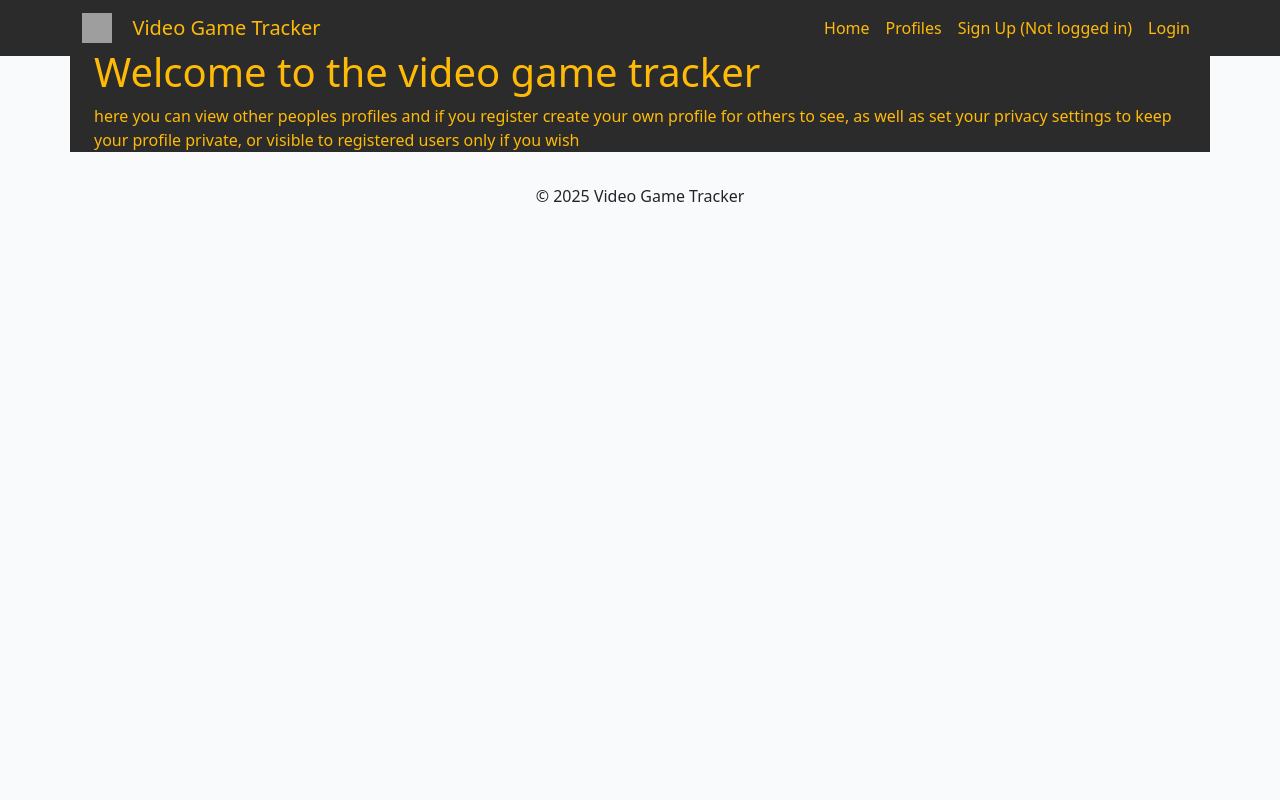
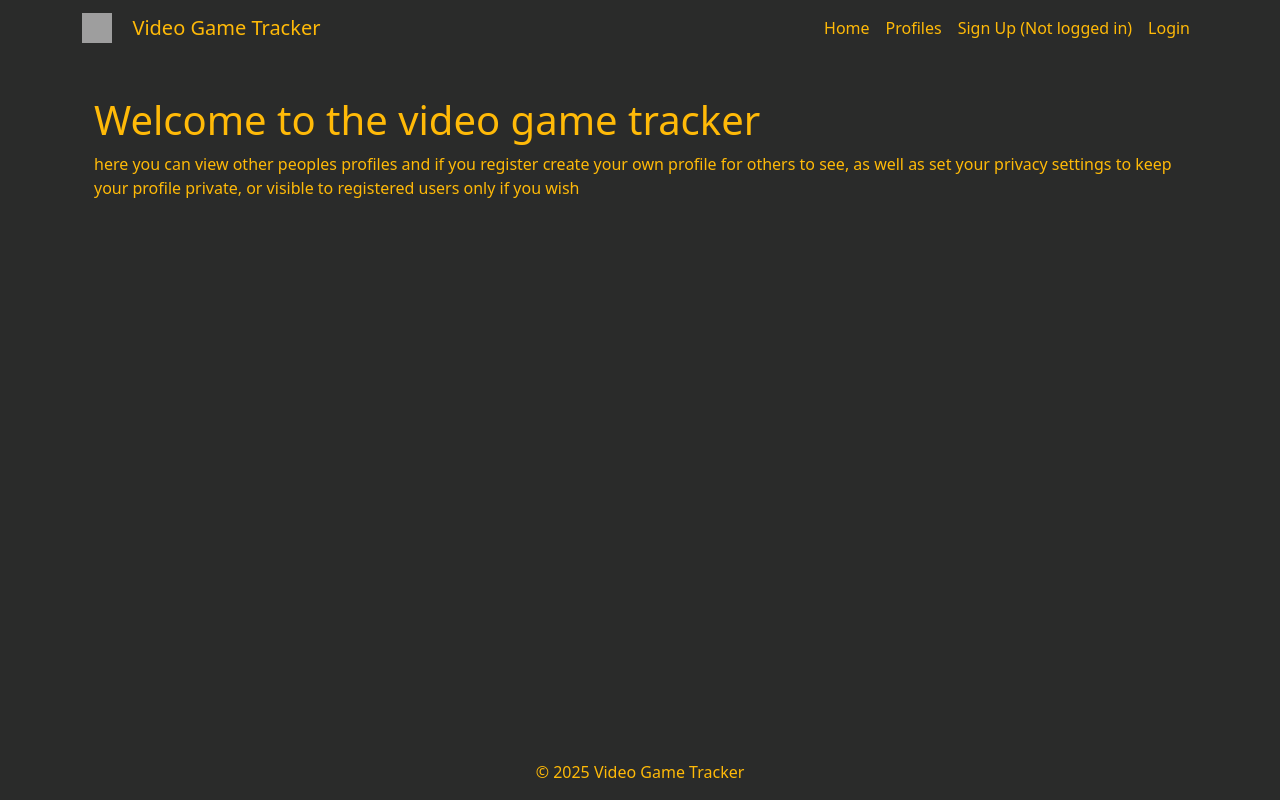
Before and after one commit to lcorndogl/Video-Game-Tracker, a Django app: page / in a window 1280 px wide. Run offline with Django 4.2, Linux system fonts and the light colour scheme; grey boxes are pictures that could not be loaded.

Commit message:
Fix navbar to top of page and footer to bottom, styling fixes

```diff
--- a/static/css/style.css
+++ b/static/css/style.css
@@ -5,16 +5,26 @@
   --red: #d62828;
 }
 
-body,
+body {
+  background-color: var(--jet);
+  color: var(--yel);
+  min-height: 100vh;
+  display: flex;
+  flex-direction: column;
+}
+
 footer {
-  --jet: #2a2b2a;
-  min-height:
+  background-color: var(--jet);
+  color: var(--yel);
+  margin-top: auto;
 }
 
 main {
   background-color: var(--jet);
   color: var(--yel);
+  flex: 1;
 }
+
 .container {
   background-color: var(--jet);
   color: var(--yel);
```
Also changed, not shown: 1 other file.
